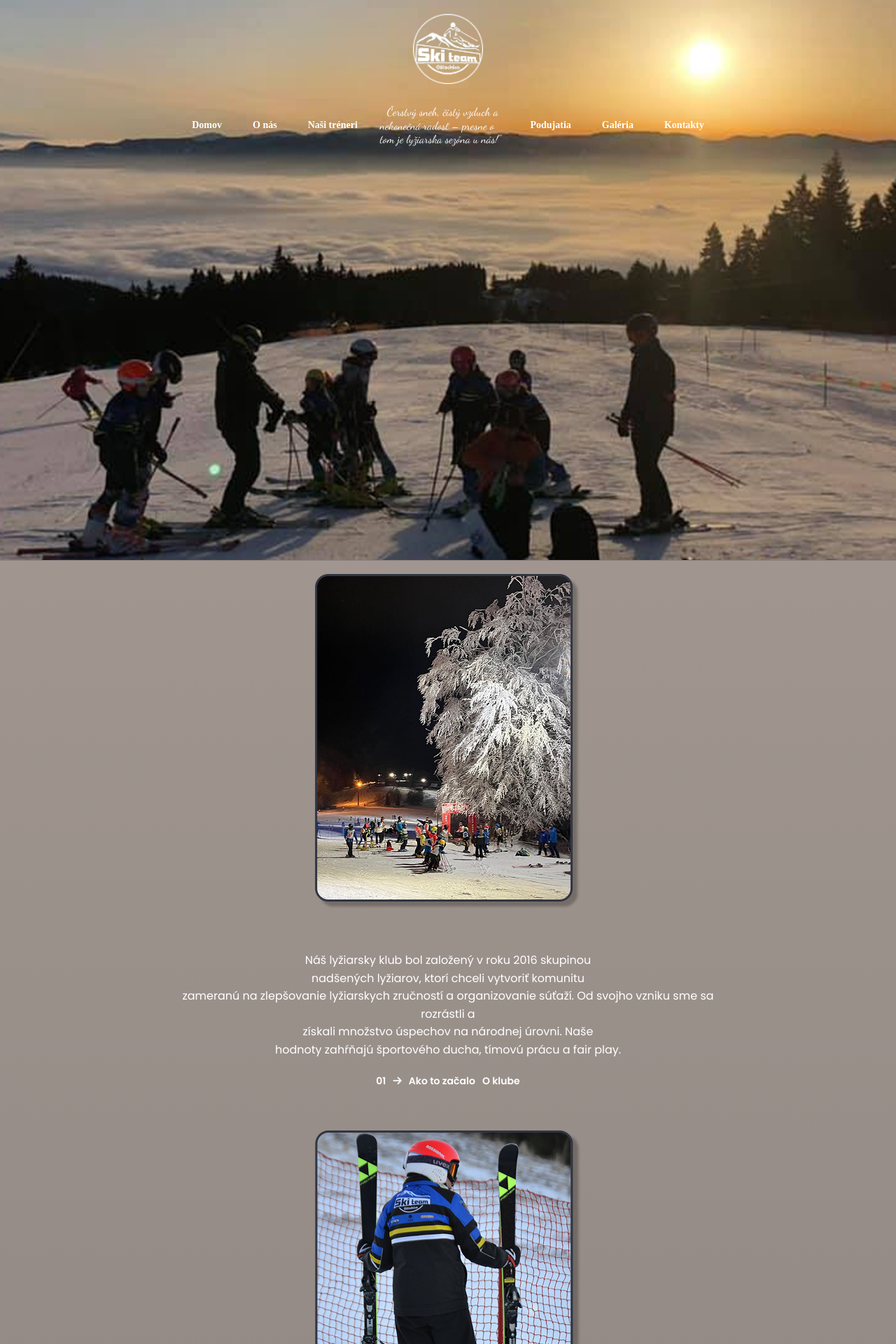
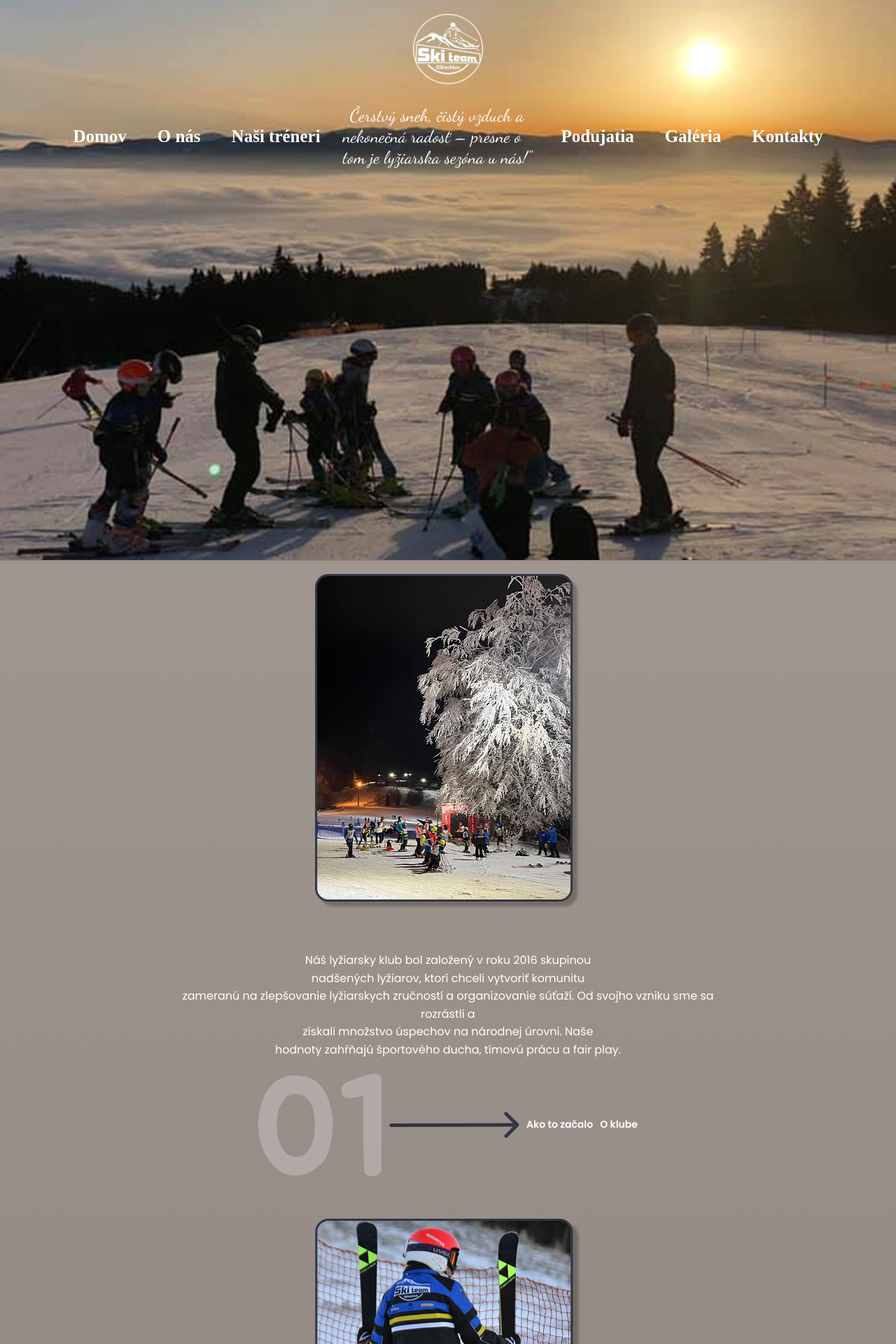
Before and after one commit to PetraSkolova/PRAX-DSY, a PHP site: page /SkiTeam/index.html in a window 1280 px wide; the page is wider, and only the part inside the window is pictured. Shown: the top 1920 px of that part at 70% size. Run offline with PHP 8.4, Linux system fonts and the light colour scheme.

Commit message:
kontakty + galeria + header done completly

```diff
--- a/PRAX/SkiTeam/index.html
+++ b/PRAX/SkiTeam/index.html
@@ -11,21 +11,21 @@
 </head>
 <body>
 <!----------------------------header------------------------->
-    <header class="main-container">
+    <header class="main-container" id="domov">
         <div class="wrapper">
             <div class="container-header">
                 <img class="logo" src="pictures/logo.png" alt="logo">
                 <nav>
                     <ul>
-                        <li><a href="#1">Domov</a></li>
-                        <li><a href="#2">O nás</a></li>
-                        <li><a href="#3">Naši tréneri</a></li>
+                        <li><a href="#domov">Domov</a></li>
+                        <li><a href="#onas">O nás</a></li>
+                        <li><a href="#treneri">Naši tréneri</a></li>
                         <li><a href="#4" class="no-hover special-quote">Čerstvý sneh, čistý vzduch a <br>
                             nekonečná radosť – presne o <br>tom
                             je lyžiarska sezóna u nás!"</a></li>
-                        <li><a href="#5">Podujatia</a></li>
-                        <li><a href="#6">Galéria</a></li>
-                        <li><a href="#7">Kontakty</a></li>
+                        <li><a href="#podujatia">Podujatia</a></li>
+                        <li><a href="#galeria">Galéria</a></li>
+                        <li><a href="#kontakty">Kontakty</a></li>
                     </ul>
                 </nav>
             </div>
@@ -33,7 +33,7 @@
     </header>
 <!----------------------------o nas------------------------->
     <main class="content">
-        <section class="o-nas">
+        <section class="o-nas" id="onas">
                 <figure class="hero-1">
                     <img src="pictures/hero-1.png">
                 </figure>
@@ -45,8 +45,8 @@
                     získali množstvo úspechov na národnej úrovni. Naše<br>hodnoty zahŕňajú
                     športového ducha, tímovú prácu a fair play.</p>
                     <div class="number1">
-                        <span>01</span>
-                            <i class="fa-solid fa-arrow-right"></i>
+                        <span><img src="pictures/01.png" alt="01"></span>
+                            <img src="pictures/sipka.png" alt="sipka">
                         <span>Ako to začalo</span>
                         <span>O klube</span>
                     </div>
@@ -62,8 +62,8 @@
                     zúčastňujú pretekov<br>Slovenského pohára. Obe kategórie sa zúčastňujú<br>
                     miestnych pretekov a regionálnych pretekov.</p>
                     <div class="number2">
-                        <span>02</span>
-                        <i class="fa-regular fa-arrow-right"></i>
+                        <span><img src="pictures/02.png" alt="02"></span>
+                            <img src="pictures/sipka.png" alt="sipka">
                         <span>Preteky</span>
                         <span>Kateórie</span>
                     </div>
@@ -81,15 +81,15 @@
                     Tréningy najčastejšie mávame v lyžiarskom<br>stredisku Sportcentrum
                     Oščadnica a v Snowparadise<br>Veľká Rača.</p>
                     <div class="number3">
-                        <span>02</span>
-                        <i class="fa-regular fa-arrow-right"></i>
+                        <span><img src="pictures/03.png" alt="03"></span>
+                            <img src="pictures/sipka.png" alt="sipka">
                         <span>Pokračovanie</span>
                         <span>Niečo viac</span>
                     </div>
                 </article>
         </section>
 <!----------------------------nasi treneri------------------------->
-        <section class="nasi treneri">
+        <section class="nasi treneri" id="treneri">
         <div class="nadpis-2">
             <h1>Naši tréneri</h1>
             <p>SkiTeam Oščadnica - tu sú sny na snehu realita!</p>
@@ -184,7 +184,7 @@
         </section>
         </section>
 <!----------------------------podujatia------------------------->
-        <section class="podujatia">
+        <section class="podujatia" id="podujatia">
         <h1>PODUJATIA</h1>
         <div class="content">
             <div class="text-column">
@@ -215,7 +215,7 @@
         </div>
     </section>
 <!----------------------------galeria------------------------->
-        <section class="galeria">
+        <section class="galeria" id="galeria">
             <h1>Galéria</h1>
             <div class="gallery-container">
                 <div class="row-horizontal">
@@ -255,11 +255,10 @@
         </section>
 <!----------------------------kontakty/footer------------------------->
         <footer>
-            <section class="kontakty">
+            <section class="kontakty" id="kontakty">
                 <div class="border">
-
                     <address class="socials">
-                         <!--<div style="width: fit-content;">-->
+                        <div class="inside">
                             <div class="kontakt">
                                 <img src="pictures/osoba.png" alt="osoba">
                                 <p>Mgr. Dušan Poláček</p>
@@ -284,7 +283,7 @@
                                 <img src="pictures/facebook.png" alt="facebook">
                                 <a href="https://www.facebook.com/p/Ski-team-O%C5%A1%C4%8Dadnica-100079897191424/"><strong>Ski Team Oščadnica</strong></a>
                             </div>
-                        <!--</div>-->
+                        </div>
                     </address>
                     <h1 class="napis-kontakty">KONTAKTY</h1>
                 </div>
--- a/PRAX/SkiTeam/style.css
+++ b/PRAX/SkiTeam/style.css
@@ -62,12 +62,13 @@ ul {
     padding: 10px 0;
     width: 100%;
     align-items: center;
+    width: 1152px;
 }
 
 ul li a {
     text-decoration: none;
     color: white;
-    font-size: 14px;
+    font-size: 25px;
     padding: 5px 10px;
     text-align: center;
     transition: all 0.3s ease;
@@ -86,6 +87,7 @@ ul li a.no-hover {
     padding: 5px 10px;
     border: none;
     cursor: default;
+    font-size: 25px;
 }
 
 ul li a.no-hover:hover {
@@ -465,6 +467,7 @@ footer {
     justify-content: center;
     flex: 1;
     position: relative;
+    padding-right: 40px;
 }
 
 .socials::before,
@@ -478,7 +481,7 @@ footer {
 }
 
 .socials::before {
-    left: 30px;
+    left: -50px;
     top: 200px;
 }
 
@@ -519,7 +522,7 @@ footer {
     margin: 0;
     color: white;
     display: flex;
-    align-items: center;
+    align-items: flex-end;
     justify-content: center;
     height: 100%;
 }
@@ -528,7 +531,8 @@ footer {
     display: flex;
     flex-direction: row;
     align-items: center;
-    gap: 20px;
+    gap: 35px;
+    margin-bottom: 36px;
 }
 
 .kontakt img {
@@ -549,3 +553,6 @@ footer {
 .kontakt a:hover {
     text-decoration: underline;
 }
+.inside {
+    width: fit-content;
+}
```
Also changed, not shown: PRAX/SkiTeam/pictures/01.png (added), PRAX/SkiTeam/pictures/02.png (added), PRAX/SkiTeam/pictures/03.png (added), PRAX/SkiTeam/pictures/sipka.png (added). Lines whose indentation alone changed are shown as unchanged.
